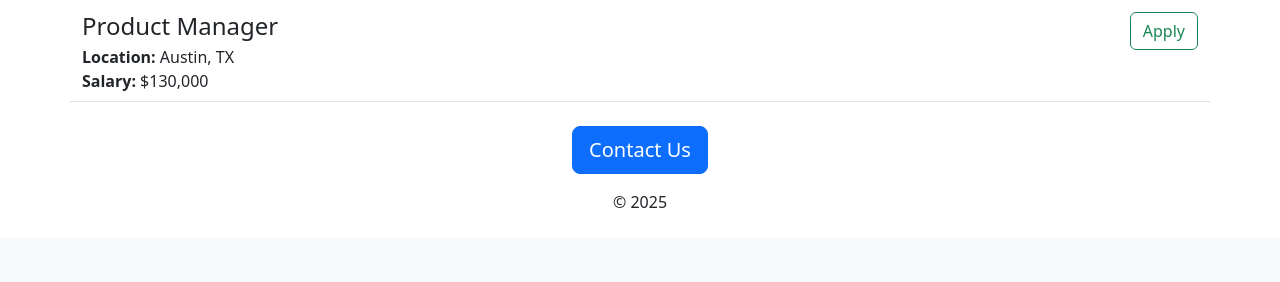
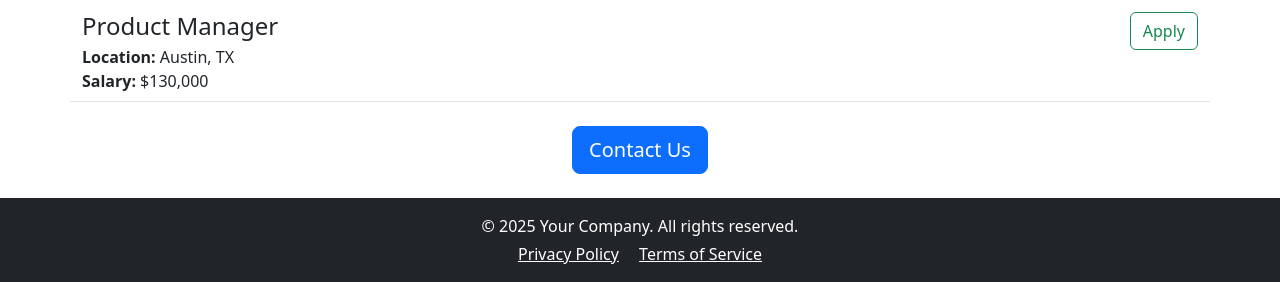
Before and after one commit to SujendraNayak/Carrier-website, a Flask app: page / in a window 1280 px wide. Shown: the part 1614-1896 px from the top of the page. Before the commit the page ends 1822 px from the top, so only its background shows below. Run offline with Flask 3, Linux system fonts and the light colour scheme.

Commit message:
`Update home.html template: remove copyright year and add footer inclusion`

```diff
--- /dev/null
+++ b/templates/footer.html
@@ -0,0 +1,7 @@
+<footer class="bg-dark text-white text-center py-3 mt-4">
+  <div class="container">
+    <p class="mb-1">&copy; 2025 Your Company. All rights reserved.</p>
+    <a href="/privacy" class="text-white me-3">Privacy Policy</a>
+    <a href="/terms" class="text-white">Terms of Service</a>
+  </div>
+</footer>
--- a/templates/home.html
+++ b/templates/home.html
@@ -28,9 +28,10 @@
 
         <div class=" text-center mt-4">
             <a  href="mailto:c@Career.com? subject=Application for " class="btn btn-primary btn-lg">Contact Us</a>
-            <p class="mt-3 mb-0">&copy; 2025</p>
+            <p class="mt-3 mb-0"></p>
         </div>
     </div>
+    {% include 'footer.html' %}
 
 </body>
 </html>
```
